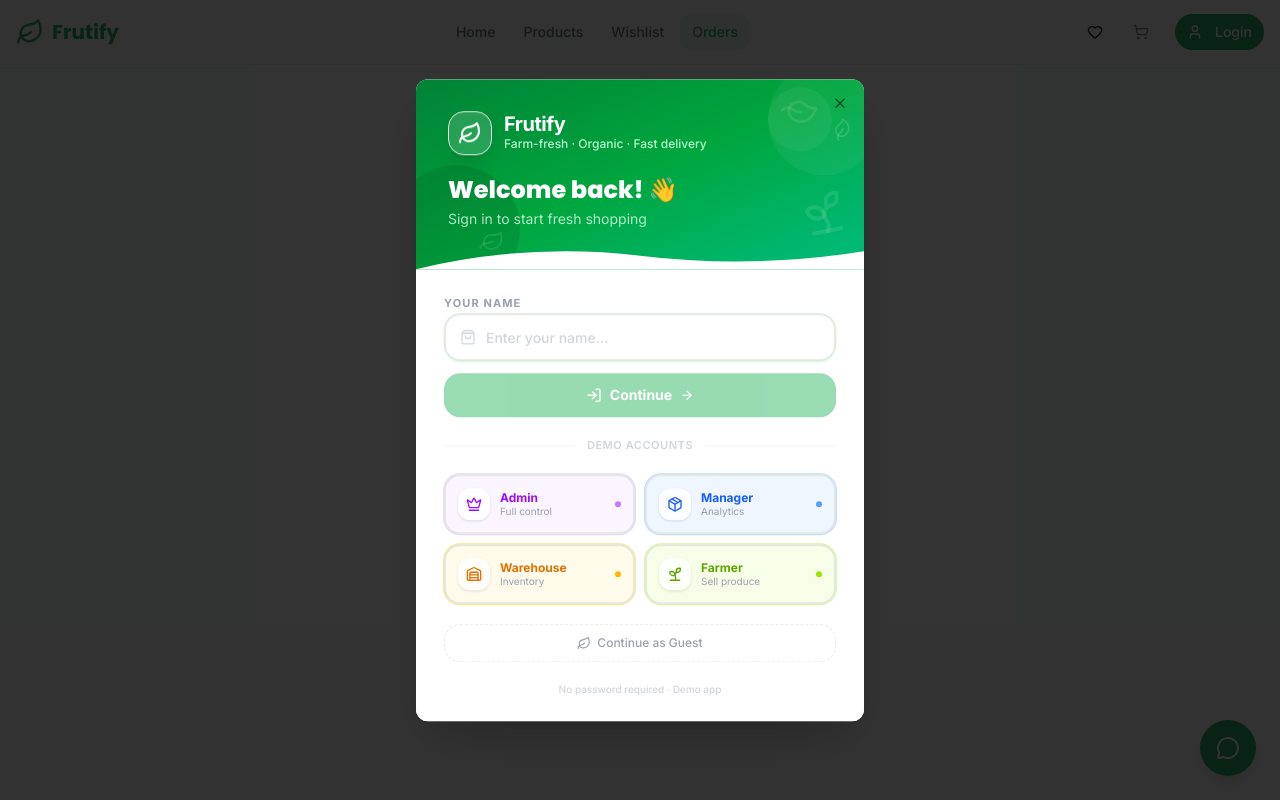
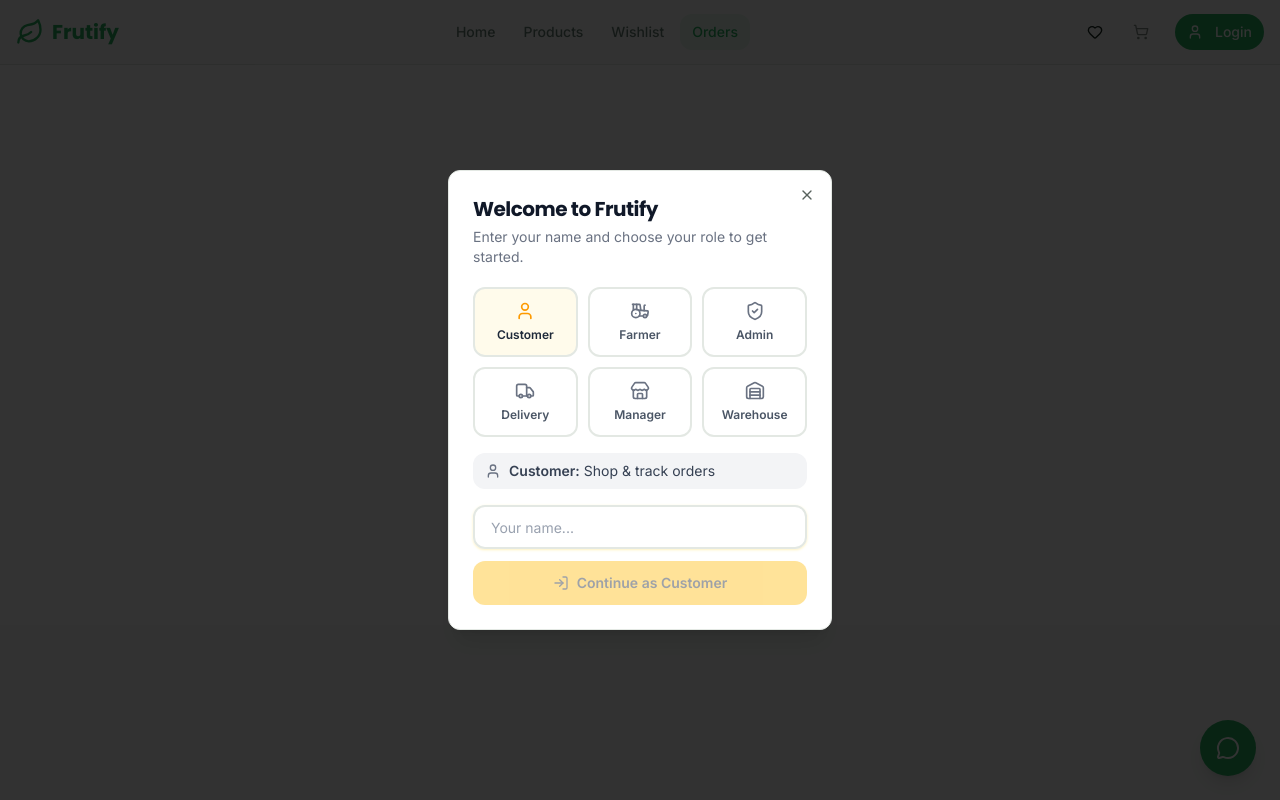
Before and after one commit to velprakashr08-max/Frutify, a React (Vite) app in the folder client/: page /orders in a window 1280 px wide. Both pictures are taken after a click on the button 1140 px from the left and 32 px from the top of the page. Built offline with nearby package versions, Linux system fonts and the light colour scheme.

Commit message:
login page changed

```diff
--- a/client/src/components/LoginModal.jsx
+++ b/client/src/components/LoginModal.jsx
@@ -1,124 +1,114 @@
-import {useState} from 'react';
-import {useNavigate} from 'react-router-dom';
-import {Dialog,DialogContent,DialogTitle} from '@/components/ui/dialog';
-import {Input} from '@/components/ui/input';
-import {Button} from '@/components/ui/button';
-import {Leaf,LogIn,Crown,Package,Warehouse,ShoppingBag,Sprout,ArrowRight} from 'lucide-react';
-import {useAuth} from '@/contexts/AuthContext';
-const DEMO_ACCOUNTS =[
-  { name:'admin',label:'Admin',desc:'Full control',icon: Crown,color:'text-purple-600',bg:'bg-purple-50',ring:'ring-purple-200',dot:'bg-purple-400'},
-  { name:'manager',label:'Manager',desc:'Analytics',icon: Package,color:'text-blue-600',bg:'bg-blue-50',ring:'ring-blue-200',dot:'bg-blue-400'},
-  { name:'warehouse',label:'Warehouse',desc:'Inventory',icon: Warehouse,color:'text-amber-600',bg:'bg-amber-50',ring:'ring-amber-200',dot:'bg-amber-400'},
-  { name:'farmer',label:'Farmer',desc:'Sell produce',icon: Sprout,color:'text-lime-600',bg:'bg-lime-50',ring:'ring-lime-200',dot:'bg-lime-400'},
+import { useState } from 'react';
+import { useNavigate } from 'react-router-dom';
+import { Dialog, DialogContent, DialogTitle } from '@/components/ui/dialog';
+import { Input } from '@/components/ui/input';
+import {
+  User, Tractor, ShieldCheck, Truck, Store, Warehouse, LogIn
+} from 'lucide-react';
+import { useAuth } from '@/contexts/AuthContext';
+
+const ROLES = [
+  { name: 'customer',  label: 'Customer',  icon: User,        desc: 'Shop & track orders'   },
+  { name: 'farmer',    label: 'Farmer',    icon: Tractor,     desc: 'List & sell produce'   },
+  { name: 'admin',     label: 'Admin',     icon: ShieldCheck, desc: 'Full platform control'  },
+  { name: 'delivery',  label: 'Delivery',  icon: Truck,       desc: 'Manage deliveries'     },
+  { name: 'manager',   label: 'Manager',   icon: Store,       desc: 'Analytics & reports'   },
+  { name: 'warehouse', label: 'Warehouse', icon: Warehouse,   desc: 'Inventory management'  },
 ];
-const ROLE_ROUTES ={admin:'/admin',manager:'/manager',warehouse:'/warehouse',farmer:'/farmer'};
-export default function LoginModal({open,onOpenChange}){
-  const {login} =useAuth();
-  const navigate=useNavigate();
-  const [name,setName]=useState('');
-  const [focused,setFocused]=useState(false);
-  const doLoginAndNavigate=(accountName)=>{
-    login(accountName);
+
+const ROLE_ROUTES = {
+  admin: '/admin',
+  manager: '/manager',
+  warehouse: '/warehouse',
+  farmer: '/farmer',
+  delivery: '/delivery',
+};
+
+export default function LoginModal({ open, onOpenChange }) {
+  const { login } = useAuth();
+  const navigate = useNavigate();
+  const [name, setName] = useState('');
+  const [selectedRole, setSelectedRole] = useState('customer');
+  const [focused, setFocused] = useState(false);
+
+  const doLoginAndNavigate = (userName, role) => {
+    login(userName || role);
     setName('');
     onOpenChange(false);
-    const lower =accountName.trim().toLowerCase();
-    const route =ROLE_ROUTES[lower];
+    const route = ROLE_ROUTES[role];
     if (route) navigate(route);
   };
-  const handleSubmit =(e)=>{
+
+  const handleSubmit = (e) => {
     e.preventDefault();
     if (!name.trim()) return;
-    doLoginAndNavigate(name);
+    doLoginAndNavigate(name, selectedRole);
   };
+
+  const activeRole = ROLES.find(r => r.name === selectedRole);
+
   return (
     <Dialog open={open} onOpenChange={onOpenChange}>
-      <DialogContent className="sm:max-w-md p-0 overflow-hidden gap-0 rounded-3xl border-0 shadow-2xl">
-        <DialogTitle className="sr-only">Login to Frutify</DialogTitle>
-        <div className="relative overflow-hidden bg-linear-to-br from-green-700 via-green-600 to-emerald-500 px-8 pt-8 pb-10">
-          <div className="absolute -top-4 -right-4 w-28 h-28 rounded-full bg-white/5" />
-          <div className="absolute top-2 right-8 w-16 h-16 rounded-full bg-white/5" />
-          <div className="absolute -bottom-6 -left-6 w-32 h-32 rounded-full bg-black/10" />
-          <Leaf className="absolute top-4 right-12 h-8 w-8 text-white/10 rotate-45" />
-          <Sprout className="absolute bottom-8 right-4 h-12 w-12 text-white/10 -rotate-12" />
-          <Leaf className="absolute top-10 right-3 h-5 w-5 text-white/15 -rotate-30" />
-          <Leaf className="absolute bottom-4 left-16 h-6 w-6 text-white/10 rotate-12" />
-          <div className="relative z-10 flex items-center gap-3 mb-5">
-            <div className="w-11 h-11 rounded-2xl bg-white/15 backdrop-blur-sm border border-white/20 flex items-center justify-center shadow-lg">
-              <Leaf className="h-6 w-6 text-white"/>
+      <DialogContent className="sm:max-w-sm p-6 gap-0 rounded-2xl border border-gray-200 shadow-xl bg-white">
+        <DialogTitle className="text-xl font-bold text-gray-900 mb-1">
+          Welcome to Frutify
+        </DialogTitle>
+        <p className="text-sm text-gray-500 mb-5">Enter your name and choose your role to get started.</p>
+
+        {/* Role grid */}
+        <div className="grid grid-cols-3 gap-2.5 mb-4">
+          {ROLES.map(({ name: rName, label, icon: Icon }) => {
+            const active = selectedRole === rName;
+            return (
+              <button
+                key={rName}
+                type="button"
+                onClick={() => setSelectedRole(rName)}
+                className={`flex flex-col items-center justify-center gap-1.5 py-3 px-2 rounded-xl border-2 transition-all text-sm font-medium ${
+                  active
+                    ? 'border-amber-400 bg-amber-50 text-gray-800'
+                    : 'border-gray-200 bg-white text-gray-600 hover:border-amber-200 hover:bg-amber-50/40'
+                }`}
+              >
+                <Icon className={`w-5 h-5 ${active ? 'text-amber-500' : 'text-gray-500'}`} />
+                <span className="text-xs font-semibold">{label}</span>
+              </button>
+            );
+          })}
         </div>
-            <div>
-              <p className="text-white font-extrabold text-xl leading-none tracking-tight">Frutify</p>
-              <p className="text-green-200 text-xs mt-0.5 font-medium">Farm-fresh · Organic · Fast delivery</p>
+
+        {/* Role description */}
+        {activeRole && (
+          <div className="flex items-center gap-2 bg-gray-100 rounded-lg px-3 py-2 mb-4 text-sm text-gray-700">
+            <activeRole.icon className="w-4 h-4 text-gray-500 shrink-0" />
+            <span><span className="font-semibold">{activeRole.label}:</span> {activeRole.desc}</span>
           </div>
-          </div>
-          <div className="relative z-10 space-y-1">
-            <h2 className="text-white font-extrabold text-2xl leading-tight">Welcome back! 👋</h2>
-            <p className="text-green-100/80 text-sm">Sign in to start fresh shopping</p>
-          </div>
-          <svg className="absolute bottom-0 left-0 w-full" viewBox="0 0 400 24" fill="none" preserveAspectRatio="none">
-            <path d="M0 24 Q100 0 200 12 Q300 24 400 8 L400 24 Z" fill="white" />
-          </svg>
-        </div>
-        <div className="bg-white px-7 pt-5 pb-6 space-y-5">
+        )}
+
+        {/* Name input */}
         <form onSubmit={handleSubmit} className="space-y-3">
-            <div className="space-y-1.5">
-              <label className="text-[11px] font-bold text-gray-400 uppercase tracking-widest">Your Name</label>
-              <div className={`relative flex items-center rounded-2xl border-2 transition-all duration-200 ${focused ? 'border-green-500 shadow-sm shadow-green-100' : 'border-gray-100 bg-gray-50'}`}>
-                <ShoppingBag className="absolute left-3.5 h-4 w-4 text-gray-300 pointer-events-none" />
-                <Input
-                  placeholder="Enter your name…"
+          <input
+            type="text"
+            placeholder="Your name..."
             value={name}
             onChange={e => setName(e.target.value)}
             onFocus={() => setFocused(true)}
             onBlur={() => setFocused(false)}
             autoFocus
             required
-                  className="border-0 bg-transparent pl-10 h-11 focus-visible:ring-0 focus-visible:ring-offset-0 placeholder:text-gray-300 text-gray-800 font-medium"
+            className={`w-full h-11 px-4 rounded-xl border-2 text-sm text-gray-800 placeholder:text-gray-400 outline-none transition-all ${
+              focused ? 'border-amber-400 shadow-sm shadow-amber-100' : 'border-gray-200'
+            }`}
           />
-              </div>
-            </div>
           <button
             type="submit"
             disabled={!name.trim()}
-              className="w-full h-11 rounded-2xl bg-green-600 hover:bg-green-700 disabled:opacity-40 disabled:cursor-not-allowed text-white font-bold text-sm flex items-center justify-center gap-2 transition-all duration-200 hover:shadow-lg hover:shadow-green-200 active:scale-[0.98]"
+            className="w-full h-11 rounded-xl bg-amber-400 hover:bg-amber-500 disabled:opacity-40 disabled:cursor-not-allowed text-gray-900 font-semibold text-sm flex items-center justify-center gap-2 transition-all active:scale-[0.98]"
           >
-              <LogIn className="h-4 w-4" /> Continue <ArrowRight className="h-3.5 w-3.5" />
+            <LogIn className="w-4 h-4" />
+            Continue as {activeRole?.label ?? 'Guest'}
           </button>
         </form>
-          <div className="flex items-center gap-3">
-            <div className="flex-1 h-px bg-gray-100" />
-            <span className="text-[11px] text-gray-300 font-semibold uppercase tracking-wider">demo accounts</span>
-            <div className="flex-1 h-px bg-gray-100" />
-          </div>
-          <div className="grid grid-cols-2 gap-2.5">
-            {DEMO_ACCOUNTS.map(acc => {
-              const Icon = acc.icon;
-              return (
-                <button
-                  key={acc.name}
-                  onClick={() => doLoginAndNavigate(acc.name)}
-                  className={`group relative flex items-center gap-2.5 p-3 rounded-2xl border-2 border-transparent ring-1 ${acc.ring} ${acc.bg} hover:border-current hover:shadow-md transition-all duration-200 text-left active:scale-95`}
-                >
-                  <div className={`w-8 h-8 rounded-xl bg-white/80 flex items-center justify-center shrink-0 ${acc.color} shadow-sm`}>
-                    <Icon className="h-4 w-4" />
-                  </div>
-                  <div className="min-w-0 flex-1">
-                    <p className={`text-xs font-bold leading-none ${acc.color}`}>{acc.label}</p>
-                    <p className="text-[10px] text-gray-400 mt-0.5 leading-none">{acc.desc}</p>
-                  </div>
-                  <span className={`w-1.5 h-1.5 rounded-full ${acc.dot} shrink-0`} />
-                </button>
-              );
-            })}
-          </div>
-          <button
-            onClick={() => doLoginAndNavigate('Guest')}
-            className="w-full py-2.5 rounded-2xl border border-dashed border-gray-200 text-xs text-gray-400 font-medium hover:border-green-300 hover:text-green-600 hover:bg-green-50/50 transition-all duration-200 flex items-center justify-center gap-1.5"
-          >
-            <Leaf className="h-3.5 w-3.5" /> Continue as Guest
-          </button>
-          <p className="text-center text-[10px] text-gray-300 font-medium">No password required · Demo app</p>
-        </div>
       </DialogContent>
     </Dialog>
   );
--- a/client/src/pages/OrderHistory.jsx
+++ b/client/src/pages/OrderHistory.jsx
@@ -1,37 +1,80 @@
-import {useState,useEffect} from 'react';
-import {Package,Calendar,Receipt,ShoppingBag,CheckCircle2,Clock,ChevronDown,ChevronUp,ArrowRight,Leaf} from 'lucide-react';
-import {Button} from '../components/ui/Button';
-import {Link} from 'react-router-dom';
-import {formatPrice} from '../lib/utils';
-import {getOrders,saveOrder} from '../lib/storage';
-export {saveOrder};
+import { useState, useEffect } from 'react';
+import {
+  ShoppingBag, ArrowRight, Calendar,
+  ClipboardList, Package, Truck, CheckCircle2
+} from 'lucide-react';
+import { Button } from '../components/ui/Button';
+import { Link } from 'react-router-dom';
+import { formatPrice } from '../lib/utils';
+import { getOrders, saveOrder } from '../lib/storage';
+export { saveOrder };
+
+const STATUS_STEPS = [
+  { key: 'placed',   label: 'Placed',    Icon: ClipboardList },
+  { key: 'packed',   label: 'Packed',    Icon: Package       },
+  { key: 'shipping', label: 'Shipping',  Icon: Truck         },
+  { key: 'delivered',label: 'Delivered', Icon: CheckCircle2  },
+];
+
+const STATUS_INDEX = { placed: 0, packed: 1, shipping: 2, delivered: 3 };
+
+function OrderTracker({ status = 'delivered' }) {
+  const activeIdx = STATUS_INDEX[status.toLowerCase()] ?? 3;
+  return (
+    <div className="flex items-center w-full mt-4 px-1">
+      {STATUS_STEPS.map(({ key, label, Icon }, i) => {
+        const done = i <= activeIdx;
+        return (
+          <div key={key} className="flex items-center flex-1 last:flex-none">
+            <div className="flex flex-col items-center gap-1">
+              <div
+                className={`w-10 h-10 rounded-full flex items-center justify-center transition-colors ${
+                  done ? 'bg-amber-400 text-white' : 'bg-gray-200 text-gray-400'
+                }`}
+              >
+                <Icon className="w-5 h-5" />
+              </div>
+              <span
+                className={`text-[11px] font-semibold whitespace-nowrap ${
+                  done ? 'text-amber-500' : 'text-gray-400'
+                }`}
+              >
+                {label}
+              </span>
+            </div>
+            {i < STATUS_STEPS.length - 1 && (
+              <div
+                className={`flex-1 h-[3px] mx-1 mb-5 rounded-full transition-colors ${
+                  i < activeIdx ? 'bg-amber-400' : 'bg-gray-200'
+                }`}
+              />
+            )}
+          </div>
+        );
+      })}
+    </div>
+  );
+}
 
 export default function OrderHistory() {
   const [orders, setOrders] = useState([]);
-  const [expanded, setExpanded] = useState({});
 
   useEffect(() => {
-    const o = getOrders();
-    setOrders(o);
-    if (o.length > 0) setExpanded({ [o[0].id]: true });
+    setOrders(getOrders());
   }, []);
-
-  const toggle = (id) => setExpanded(prev => ({ ...prev, [id]: !prev[id] }));
-
-  const totalSpent = orders.reduce((sum, o) => sum + (o.total || 0), 0);
 
   if (orders.length === 0) {
     return (
-      <div className="min-h-[70vh] flex items-center justify-center bg-[#f8fdf9]">
+      <div className="min-h-[70vh] flex items-center justify-center bg-white">
         <div className="text-center space-y-5 px-4">
-          <div className="mx-auto w-24 h-24 rounded-full bg-green-50 border-4 border-green-100 flex items-center justify-center">
-            <ShoppingBag className="h-10 w-10 text-green-300" />
+          <div className="mx-auto w-24 h-24 rounded-full bg-amber-50 border-4 border-amber-100 flex items-center justify-center">
+            <ShoppingBag className="h-10 w-10 text-amber-300" />
           </div>
           <div>
-            <h1 className="font-heading text-2xl font-bold text-gray-800">No Orders Yet</h1>
+            <h1 className="text-2xl font-bold text-gray-800">No Orders Yet</h1>
             <p className="text-gray-400 mt-1 text-sm">Your order history will appear here once you shop.</p>
           </div>
-          <Button asChild className="rounded-full bg-green-600 hover:bg-green-700 px-8">
+          <Button asChild className="rounded-full bg-amber-500 hover:bg-amber-600 px-8">
             <Link to="/products">Browse Products <ArrowRight className="h-4 w-4 ml-1" /></Link>
           </Button>
         </div>
@@ -40,104 +83,57 @@ export default function OrderHistory() {
   }
 
   return (
-    <div className="min-h-screen bg-[#f8fdf9] py-10">
-      <div className="container max-w-3xl space-y-6">
+    <div className="min-h-screen bg-white py-10">
+      <div className="container max-w-2xl mx-auto space-y-4 px-4">
+        <div className="mb-6">
+          <h1 className="text-2xl font-bold text-gray-900">Orders</h1>
+          <p className="text-sm text-gray-500 mt-0.5">
+            {orders.length} order{orders.length !== 1 ? 's' : ''}
+          </p>
+        </div>
 
-        <div className="flex flex-col sm:flex-row sm:items-end sm:justify-between gap-3">
-          <div>
-            <div className="flex items-center gap-2 mb-1">
-              <Leaf className="h-5 w-5 text-green-600" />
-              <span className="text-xs font-bold tracking-widest uppercase text-green-600">Frutify</span>
-            </div>
-            <h1 className="font-heading text-3xl font-extrabold text-gray-900">Order History</h1>
-            <p className="text-gray-400 text-sm mt-0.5">{orders.length} order{orders.length !== 1 ? 's' : ''} placed</p>
-          </div>
-          <div className="flex items-center gap-3 bg-white border border-green-100 rounded-2xl px-5 py-3 shadow-sm self-start sm:self-auto">
-            <div className="text-right">
-              <p className="text-[11px] text-gray-400 font-medium uppercase tracking-wider">Total Spent</p>
-              <p className="text-xl font-extrabold text-green-600">{formatPrice(totalSpent)}</p>
-            </div>
-          </div>
-        </div>
-        <div className="space-y-4">
-          {orders.map((order, idx) => {
-            const isOpen = !!expanded[order.id];
+        {orders.map((order) => {
           const date = new Date(order.date);
+          const formattedDate = `${date.getMonth() + 1}/${date.getDate()}/${date.getFullYear()}`;
+          const status = order.status || 'delivered';
+
           return (
             <div
               key={order.id}
-                className="bg-white rounded-2xl border border-gray-100 shadow-sm overflow-hidden transition-shadow hover:shadow-md"
-              >                <button
-                  onClick={() => toggle(order.id)}
-                  className="w-full text-left px-5 py-4 flex items-center gap-4 group"
+              className="bg-white rounded-xl border border-gray-200 shadow-sm px-5 py-4"
             >
-                  <div className="w-10 h-10 rounded-xl bg-green-50 border border-green-100 flex items-center justify-center shrink-0">
-                    <CheckCircle2 className="h-5 w-5 text-green-500" />
+              {/* Header row */}
+              <div className="flex items-center justify-between mb-3">
+                <span className="text-sm font-semibold text-gray-700 font-mono">{order.id}</span>
+                <span className="flex items-center gap-1.5 text-sm text-gray-500">
+                  <Calendar className="w-4 h-4" />
+                  {formattedDate}
+                </span>
               </div>
 
-                  <div className="flex-1 min-w-0">
-                    <div className="flex items-center gap-2 flex-wrap">
-                      <span className="font-mono text-xs font-semibold text-gray-500 bg-gray-50 border border-gray-100 px-2 py-0.5 rounded-full">
-                        {order.id}
+              {/* Items */}
+              {order.items.map((item, i) => (
+                <div key={i} className="flex items-center justify-between py-1">
+                  <span className="text-sm text-gray-700">
+                    {item.name} <span className="text-gray-500">×{item.quantity}</span>
                   </span>
-                      <span className="inline-flex items-center gap-1 text-[11px] font-bold text-green-600 bg-green-50 border border-green-100 px-2 py-0.5 rounded-full">
-                        <Package className="h-3 w-3" /> Delivered
+                  <span className="text-sm font-medium text-gray-800">
+                    {formatPrice(item.price * item.quantity)}
                   </span>
                 </div>
-                    <div className="flex items-center gap-3 mt-1.5">
-                      <span className="flex items-center gap-1 text-xs text-gray-400">
-                        <Calendar className="h-3 w-3" />
-                        {date.toLocaleDateString('en-IN', { day:'numeric', month:'short', year:'numeric' })}
-                      </span>
-                      <span className="text-xs text-gray-300">•</span>
-                      <span className="text-xs text-gray-400">{order.items.length} item{order.items.length !== 1 ? 's' : ''}</span>
-                    </div>
+              ))}
+
+              {/* Total */}
+              <div className="flex justify-end mt-2 pt-2 border-t border-gray-100">
+                <span className="text-base font-bold text-gray-900">{formatPrice(order.total)}</span>
               </div>
 
-                  <div className="flex items-center gap-3 shrink-0">
-                    <span className="text-lg font-extrabold text-gray-800">{formatPrice(order.total)}</span>
-                    <div className="w-7 h-7 rounded-full bg-gray-50 border border-gray-100 flex items-center justify-center text-gray-400 group-hover:bg-green-50 group-hover:border-green-100 group-hover:text-green-500 transition-colors">
-                      {isOpen ? <ChevronUp className="h-4 w-4" /> : <ChevronDown className="h-4 w-4" />}
-                    </div>
-                  </div>
-                </button>
-                {isOpen && (
-                  <div className="border-t border-gray-50 px-5 py-4 space-y-2 bg-[#fafafa]">
-                    {order.items.map((item, i) => (
-                      <div key={i} className="flex items-center justify-between gap-3 py-1.5 border-b border-gray-100 last:border-0">
-                        <div className="flex items-center gap-3 min-w-0">
-                          {item.image ? (
-                            <img src={item.image} alt={item.name} className="w-9 h-9 rounded-xl object-cover border border-gray-100 shrink-0" />
-                          ) : (
-                            <div className="w-9 h-9 rounded-xl bg-green-50 border border-green-100 flex items-center justify-center shrink-0">
-                              <Leaf className="h-4 w-4 text-green-400" />
-                            </div>
-                          )}
-                          <div className="min-w-0">
-                            <p className="text-sm font-semibold text-gray-700 truncate">{item.name}</p>
-                            <p className="text-xs text-gray-400">{formatPrice(item.price)} × {item.quantity}</p>
-                          </div>
-                        </div>
-                        <span className="text-sm font-bold text-gray-700 shrink-0">{formatPrice(item.price * item.quantity)}</span>
-                      </div>
-                    ))}
-                    <div className="flex justify-between items-center pt-2">
-                      <span className="text-xs font-semibold text-gray-400 uppercase tracking-wider">Order Total</span>
-                      <span className="text-base font-extrabold text-green-600">{formatPrice(order.total)}</span>
-                    </div>
-                  </div>
-                )}
+              {/* Progress tracker */}
+              <OrderTracker status={status} />
             </div>
           );
         })}
       </div>
-        <div className="text-center pt-2">
-          <Button asChild variant="outline" className="rounded-full border-green-200 text-green-600 hover:bg-green-50 px-8">
-            <Link to="/products">Shop Again <ArrowRight className="h-4 w-4 ml-1" /></Link>
-          </Button>
-        </div>
-
-      </div>
     </div>
   );
 }
```
Also changed, not shown: client/src/pages/WareHouseDahboard.jsx (line endings or trailing spaces), 1 other file (tests, documents, lock files or other folders). Lines whose indentation alone changed are shown as unchanged.
